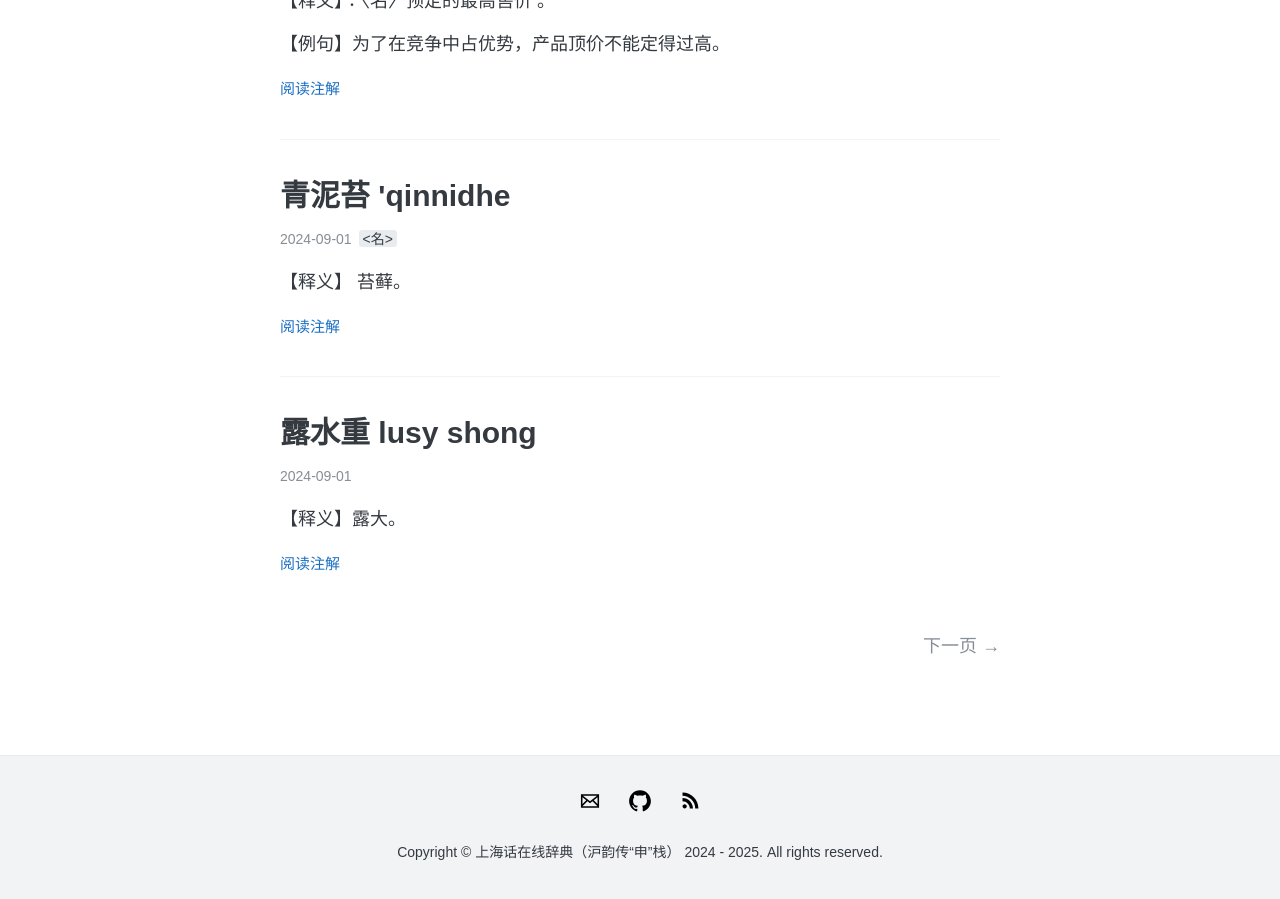
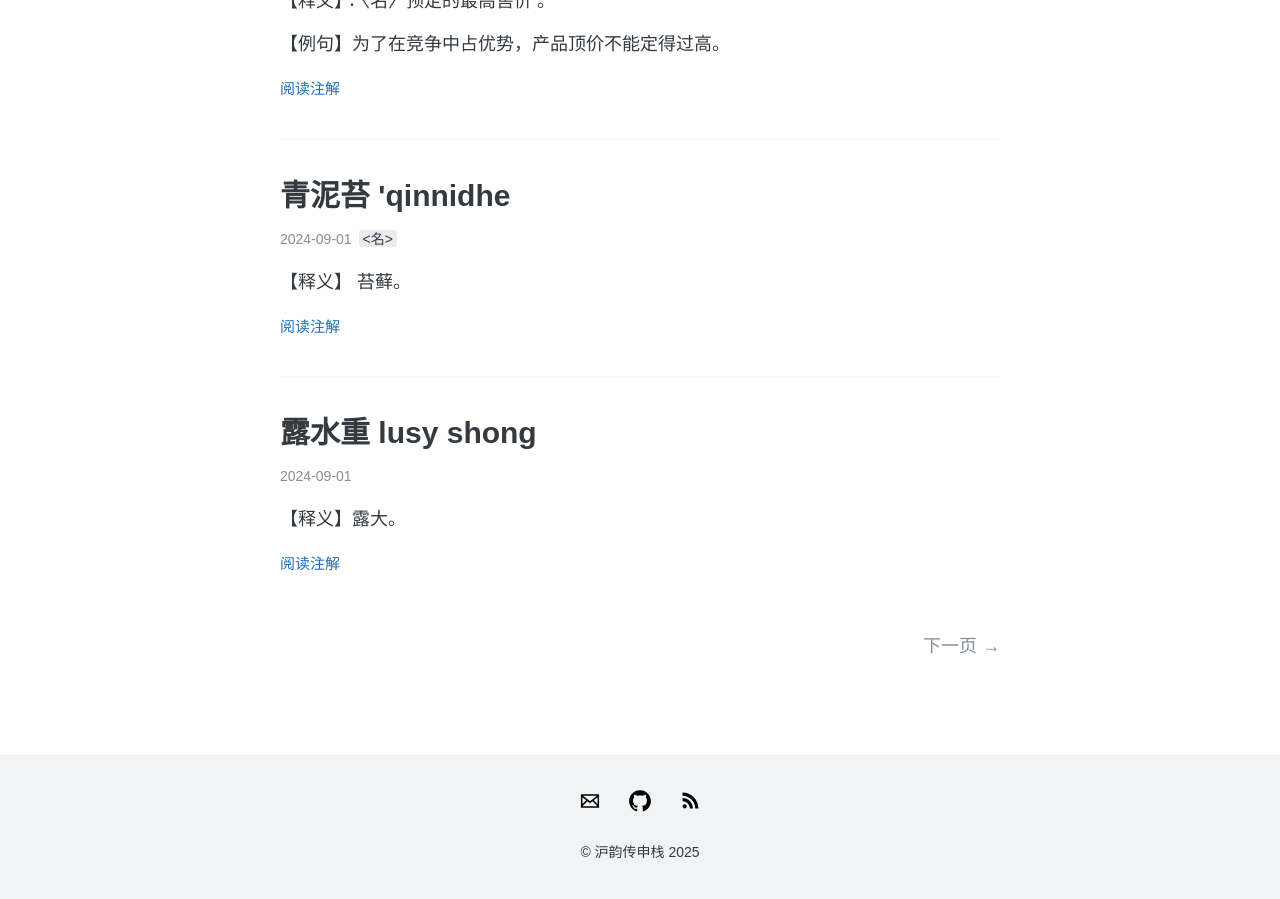
Before and after one commit to josephhaaan/shanghainese, a Jekyll site: the page built from index.html, in a window 1280 px wide and 900 px high, scrolled down 2055 px. Built offline with Jekyll 4.4.1, drawn with Linux system fonts in a browser that asks for light colours; the list of posts is cut into pages by our own code.

Commit message:
2025/06/03/12:45 - Modified the contents.

```diff
--- a/_config.yml
+++ b/_config.yml
@@ -54,7 +54,7 @@ footer-links:
   youtube:  # channel/<your_long_string> or user/<user-name>
 
 # Text under the icons in footer
-footer-text: Copyright © 上海话在线辞典（沪韵传“申”栈） 2024 - 2025. All rights reserved.
+footer-text: © 沪韵传申栈 2025
 
 # Enter your Disqus shortname (not your username) to enable commenting on posts
 # You can find your shortname on the Settings page of your Disqus account
```
